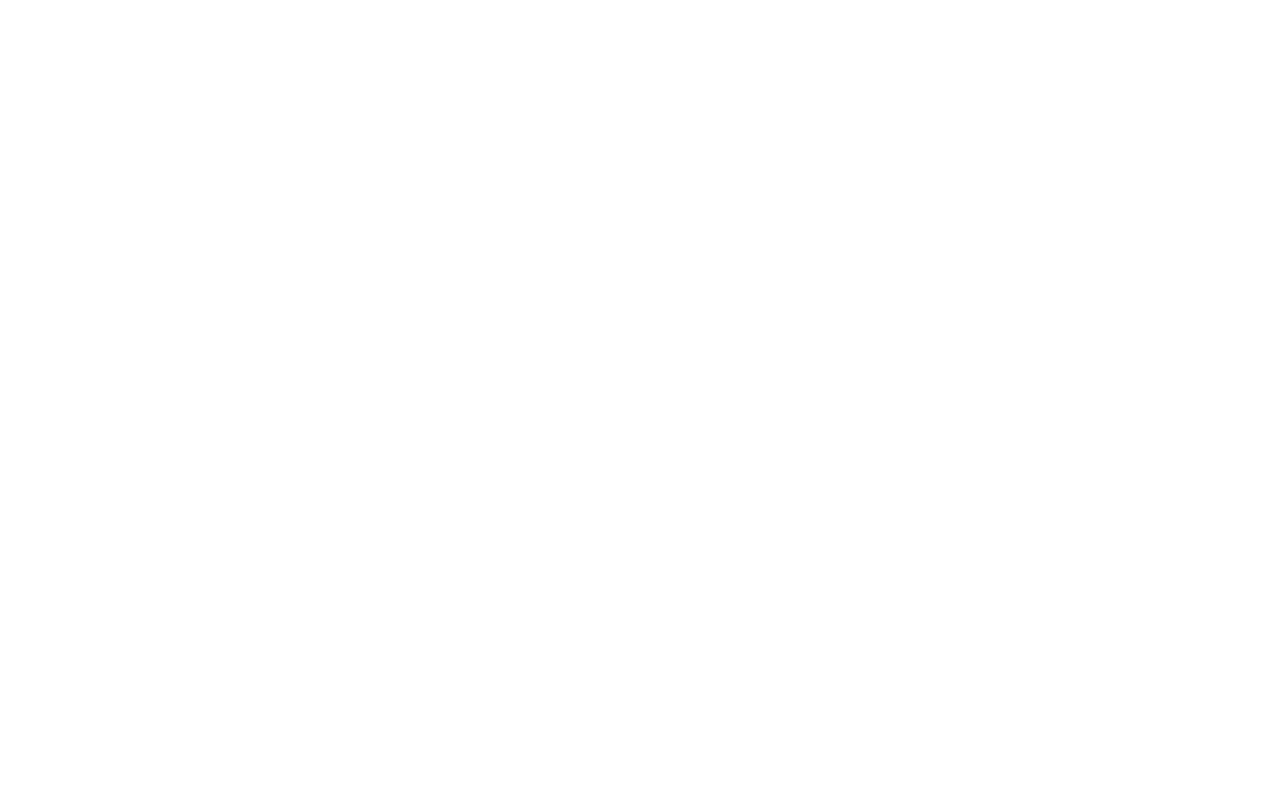
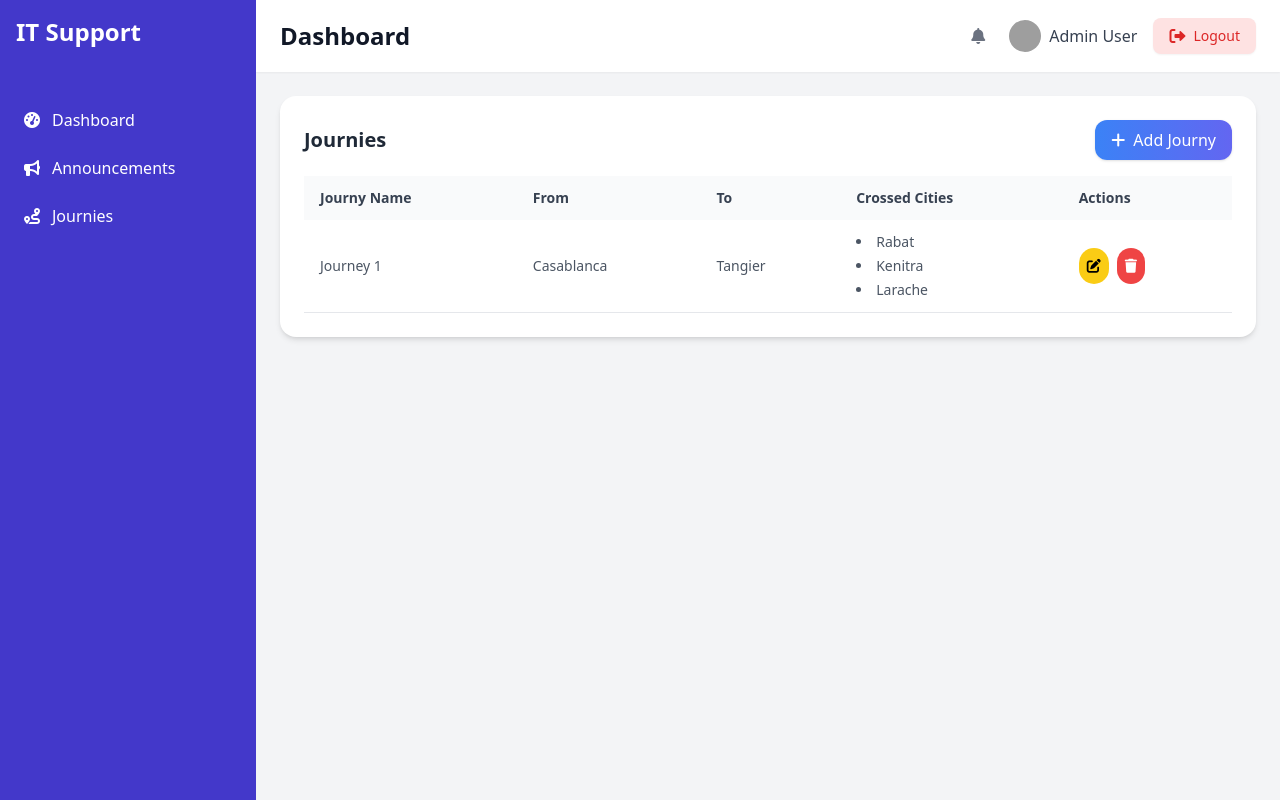
Before and after one commit to oussamasine07/delivery-matcher, an Angular app in the folder frontend/: page /app/journy in a window 1280 px wide. Before the commit this address led to /. Built offline with nearby package versions, Linux system fonts and the light colour scheme; sample sign-in values are in the browser's storage; grey boxes are pictures that could not be loaded.

Commit message:
create journies layout ui

```diff
--- a/frontend/src/app/app.routes.ts
+++ b/frontend/src/app/app.routes.ts
@@ -6,6 +6,7 @@
 import {
   AnnouncementIndexComponent
 } from './components/pages/announcement/announcement-index/announcement-index.component';
+import {JournyIndexComponent} from './components/pages/journy/journy-index/journy-index.component';
 
 export const routes: Routes = [
   {
@@ -27,6 +28,10 @@
       {
         path: "announcement",
         component: AnnouncementIndexComponent
+      },
+      {
+        path: "journy",
+        component: JournyIndexComponent
       }
     ]
   }
--- /dev/null
+++ b/frontend/src/app/components/pages/journy/journy-index/journy-index.component.html
@@ -0,0 +1,46 @@
+<div class="bg-white rounded-2xl shadow-md p-6">
+  <div class="flex items-center justify-between mb-4">
+    <h2 class="text-xl font-semibold text-gray-800">Journies</h2>
+    <button class="flex items-center px-4 py-2 bg-gradient-to-r from-blue-500 to-indigo-500 text-white rounded-xl shadow hover:scale-105 transform transition-all duration-200">
+      <i class="fas fa-plus mr-2"></i>
+      Add Journy
+    </button>
+  </div>
+
+  <div class="overflow-x-auto">
+    <table class="w-full text-sm text-left text-gray-600">
+      <thead class="bg-gray-50 text-gray-700 font-semibold">
+      <tr>
+        <th class="px-4 py-3">Journy Name</th>
+        <th class="px-4 py-3">From</th>
+        <th class="px-4 py-3">To</th>
+        <th class="px-4 py-3">Crossed Cities</th>
+        <th class="px-4 py-3">Actions</th>
+      </tr>
+      </thead>
+      <tbody>
+      <tr class="hover:bg-gray-50 transition-colors border-b">
+        <td class="px-4 py-3">Journey 1</td>
+        <td class="px-4 py-3">Casablanca</td>
+        <td class="px-4 py-3">Tangier</td>
+        <td class="px-4 py-3">
+          <ul class="list-disc list-inside space-y-1">
+            <li>Rabat</li>
+            <li>Kenitra</li>
+            <li>Larache</li>
+          </ul>
+        </td>
+        <td class="px-4 py-3 space-x-2">
+          <button class="p-2 bg-yellow-400 text-black rounded-full hover:bg-yellow-300 transition" title="Update">
+            <i class="fas fa-edit text-sm"></i>
+          </button>
+          <button class="p-2 bg-red-500 text-white rounded-full hover:bg-red-400 transition" title="Delete">
+            <i class="fas fa-trash text-sm"></i>
+          </button>
+        </td>
+      </tr>
+      <!-- More rows -->
+      </tbody>
+    </table>
+  </div>
+</div>
--- a/frontend/src/app/components/partials/sidebar/sidebar.component.ts
+++ b/frontend/src/app/components/partials/sidebar/sidebar.component.ts
@@ -26,7 +26,7 @@
     {
       name: "Journies",
       icon: "fas fa-route mr-3",
-      url: "/app/journies"
+      url: "/app/journy"
     }
   ]
 }
```
Also changed, not shown: frontend/src/app/components/pages/journy/journy-index/journy-index.component.ts (added, +11 -0 lines), frontend/src/app/components/pages/journy/journy-index/journy-index.component.css (added), 1 other file (tests, documents, lock files or other folders).
